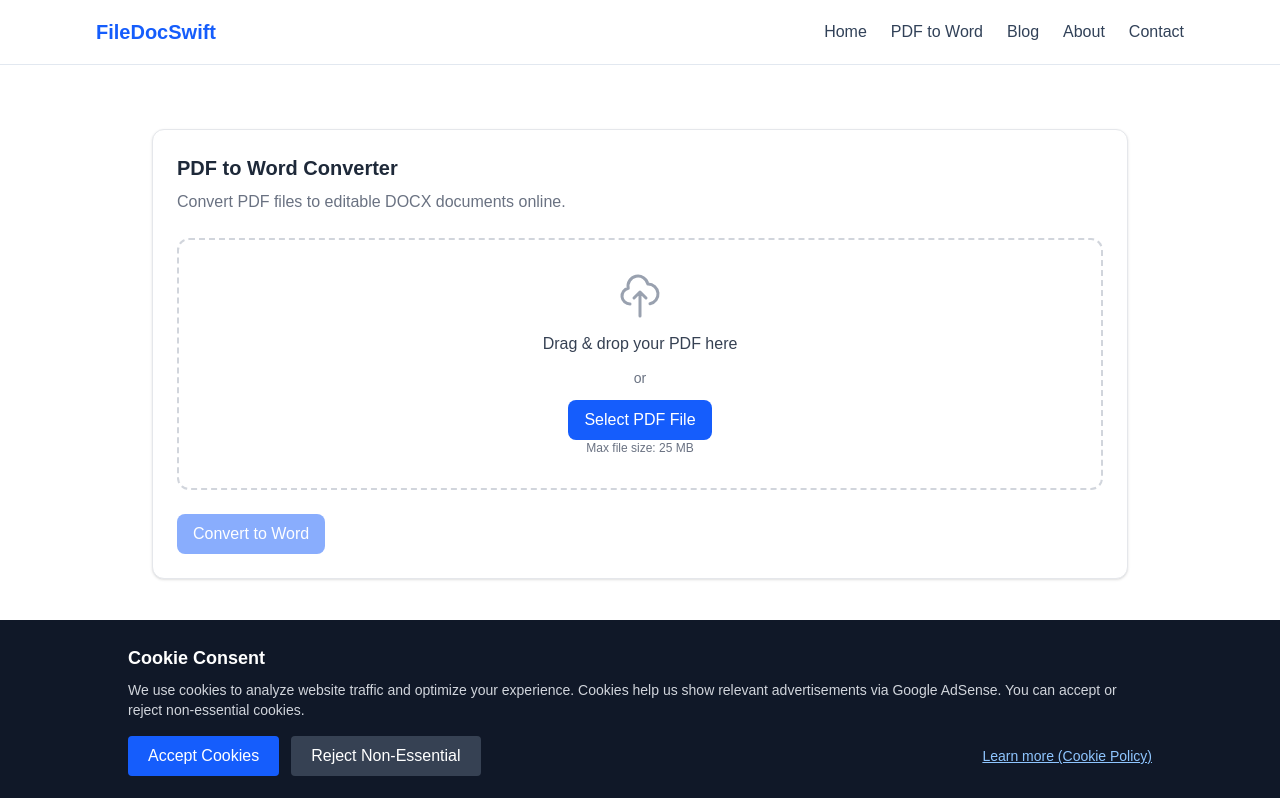
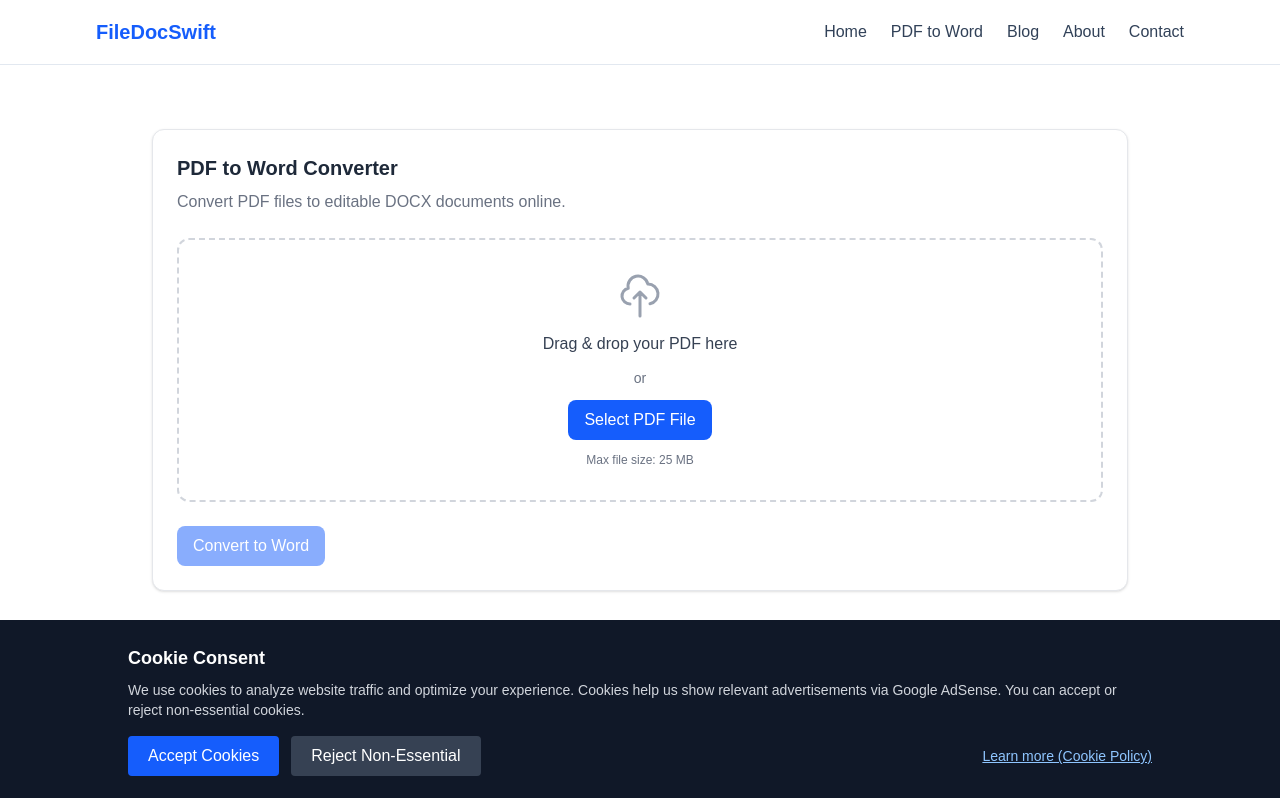
Before and after one commit to yrzhuang-max/my-next-site, a Next.js app in the folder my-next-site/: page /pdf-to-word in a window 1280 px wide. Shown: the top 798 px of the page. Built offline with nearby package versions, Linux system fonts and the light colour scheme.

Commit message:
fix upload: remove label wrap button, use ref click trigger

```diff
--- a/my-next-site/components/FileUpload.tsx
+++ b/my-next-site/components/FileUpload.tsx
@@ -69,13 +69,17 @@ export default function FileUpload({
     if (file) handleFile(file);
   };
 
+  // ✅ 点击按钮，手动唤起文件框
+  const openFilePicker = () => {
+    inputRef.current?.click();
+  };
+
   // 清除已选文件
   const clearFile = () => {
     setSelectedFile(null);
     setStatus('idle');
     setErrorMsg('');
     onFileSelect(null);
-    // ✅ 重置 input value，解决重复选择同一个文件不触发 onChange
     if (inputRef.current) {
       inputRef.current.value = '';
     }
@@ -98,8 +102,7 @@ export default function FileUpload({
           type="file"
           accept={accept}
           onChange={handleInputChange}
-          id="pdf-upload-input"
-          className="hidden"
+          className="opacity-0 absolute w-0 h-0 pointer-events-none"
         />
         {status === 'idle' || status === 'dragging' ? (
           <div className="space-y-3">
@@ -108,9 +111,8 @@ export default function FileUpload({
             </svg>
             <p className="text-gray-700 font-medium">Drag & drop your PDF here</p>
             <p className="text-sm text-gray-500">or</p>
-            <label htmlFor="pdf-upload-input">
-              <Button>Select PDF File</Button>
-            </label>
+            {/* 去掉 label，改用 onClick 触发 */}
+            <Button onClick={openFilePicker}>Select PDF File</Button>
             <p className="text-xs text-gray-500">Max file size: {maxSizeMB} MB</p>
           </div>
         ) : null}
@@ -131,9 +133,7 @@ export default function FileUpload({
               <path strokeLinecap="round" strokeLinejoin="round" strokeWidth={1.5} d="M12 8v4m0 4h.01M21 12a9 9 0 11-18 0 9 9 0 0118 0z" />
             </svg>
             <p className="text-red-600 font-medium">{errorMsg}</p>
-            <label htmlFor="pdf-upload-input">
-              <Button variant="outline">Try another file</Button>
-            </label>
+            <Button variant="outline" onClick={openFilePicker}>Try another file</Button>
           </div>
         )}
       </div>
```
